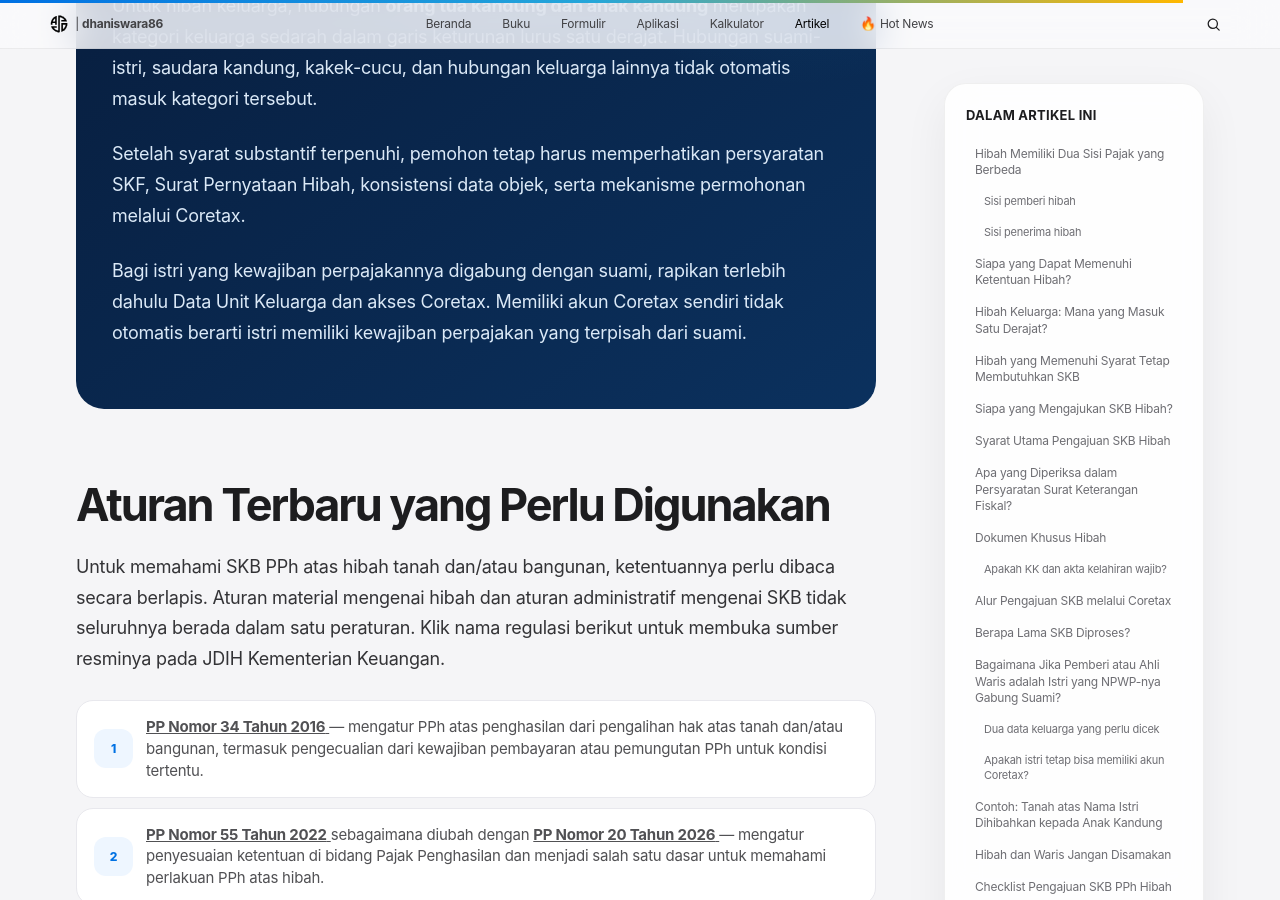
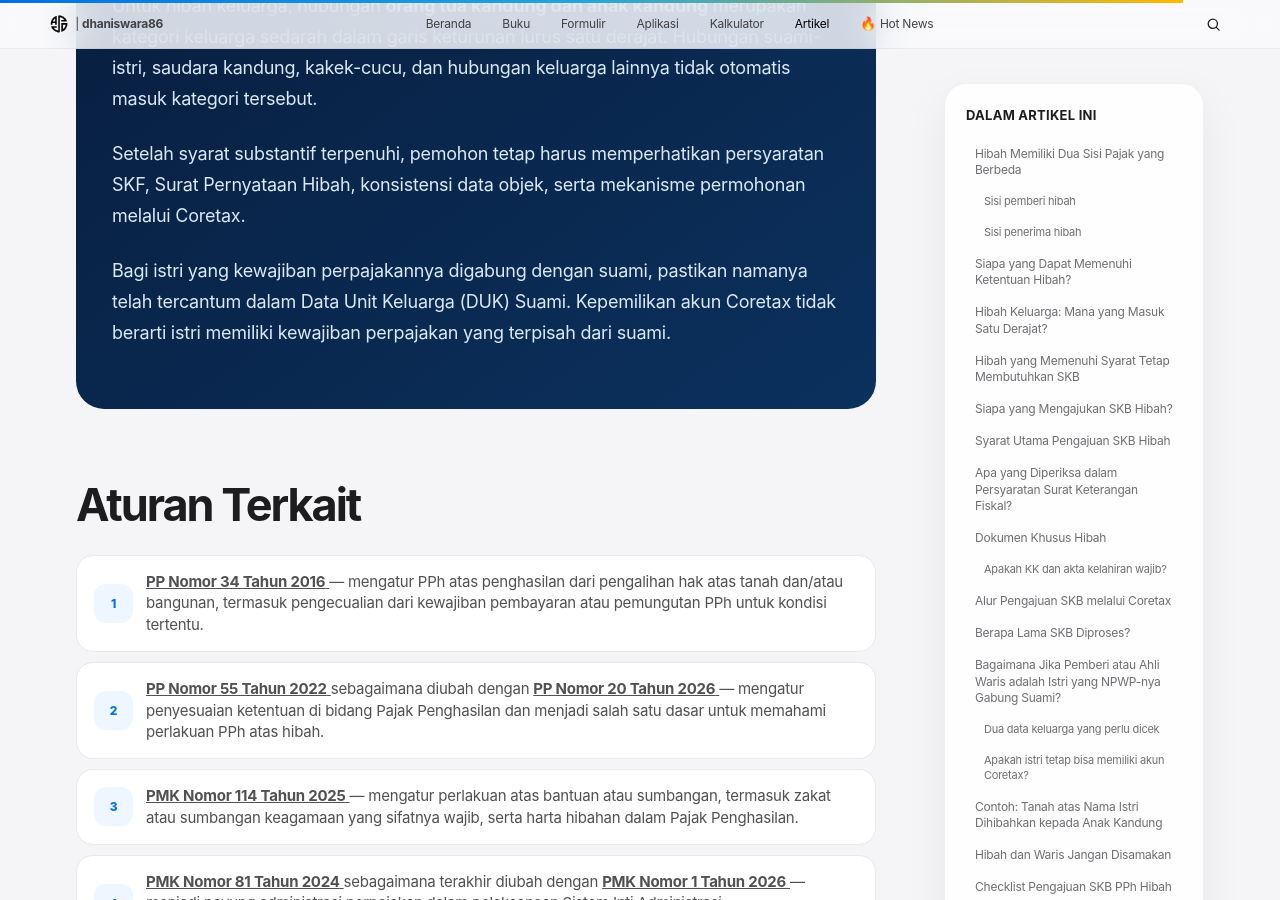
Before and after one commit to dhaniswara86/dhaniswara86.github.io, a Jekyll site: the page built from _artikel/skb-hibah-tanah-bangunan-coretax.md, in a window 1280 px wide and 900 px high, scrolled down 14593 px. Built offline with Jekyll 4.4.1, drawn with Linux system fonts in a browser that asks for light colours; some of the changed text lies outside the part shown.

Commit message:
Update Coretax instructions and section headings

```diff
--- a/_artikel/skb-hibah-tanah-bangunan-coretax.md
+++ b/_artikel/skb-hibah-tanah-bangunan-coretax.md
@@ -957,23 +957,15 @@ custom_css:
   </p>
 
   <p>
-    Bagi istri yang kewajiban perpajakannya digabung dengan suami, rapikan
-    terlebih dahulu Data Unit Keluarga dan akses Coretax. Memiliki akun Coretax
-    sendiri tidak otomatis berarti istri memiliki kewajiban perpajakan yang
+    Bagi istri yang kewajiban perpajakannya digabung dengan suami, pastikan namanya
+    telah tercantum dalam Data Unit Keluarga (DUK) Suami. Kepemilikan akun Coretax
+    tidak berarti istri memiliki kewajiban perpajakan yang
     terpisah dari suami.
   </p>
 </section>
 
 <section id="aturan-terbaru">
-  <h2>Aturan Terbaru yang Perlu Digunakan</h2>
-
-  <p>
-    Untuk memahami SKB PPh atas hibah tanah dan/atau bangunan, ketentuannya
-    perlu dibaca secara berlapis. Aturan material mengenai hibah dan aturan
-    administratif mengenai SKB tidak seluruhnya berada dalam satu peraturan.
-    Klik nama regulasi berikut untuk membuka sumber resminya pada JDIH
-    Kementerian Keuangan.
-  </p>
+  <h2>Aturan Terkait</h2>
 
   <div class="jk-legal-basis">
 
```
